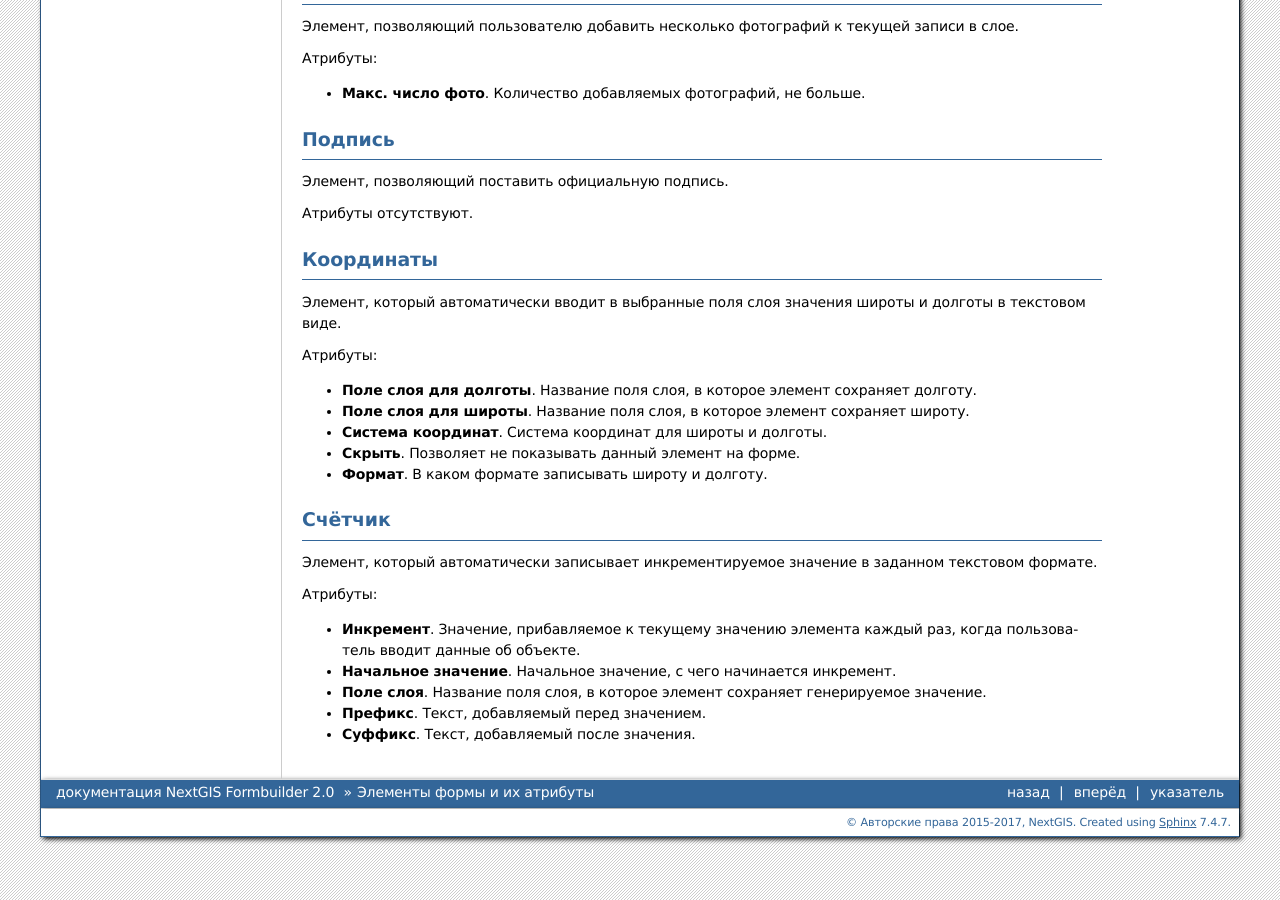
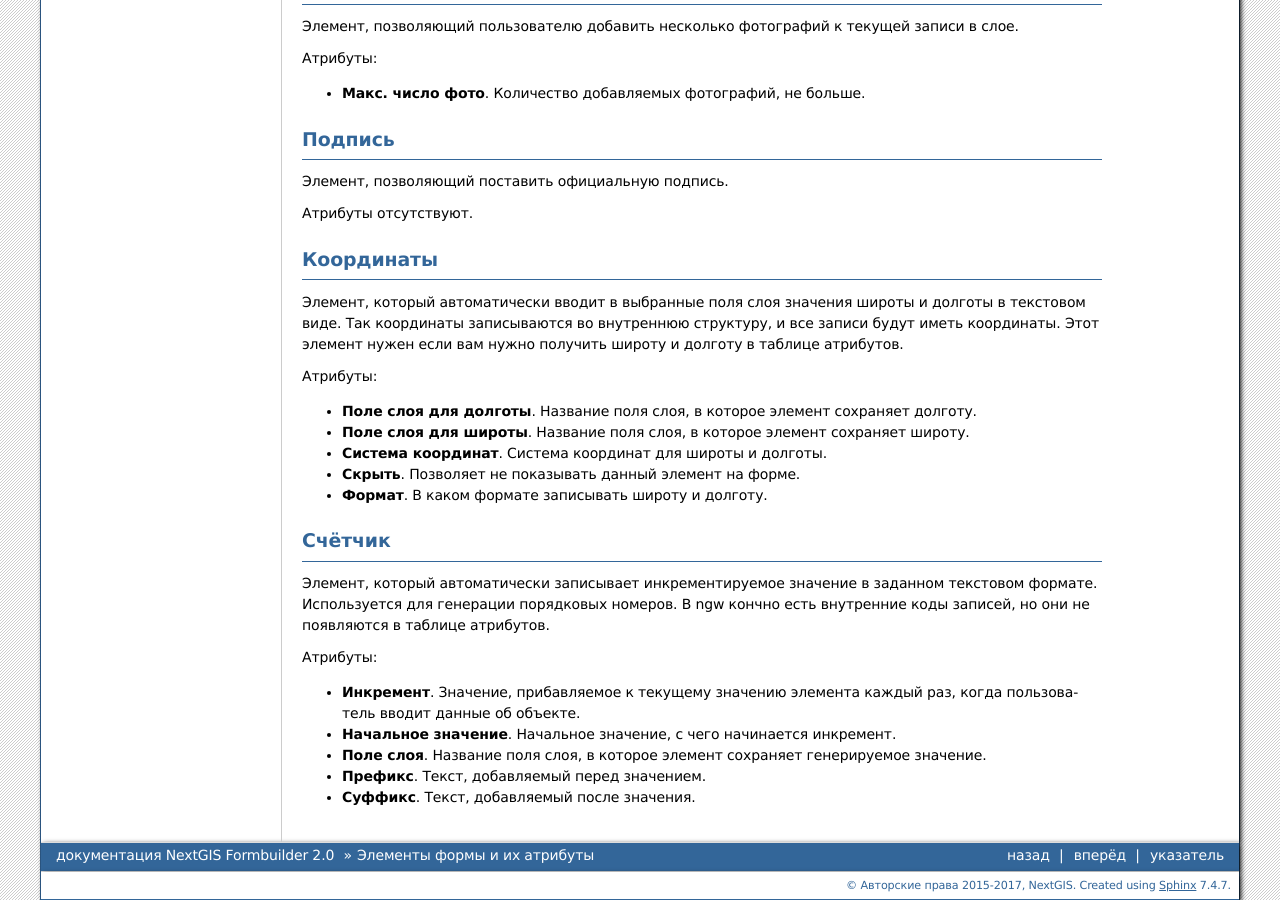
Before and after one commit to nextgis/docs_formbuilder, a Sphinx documentation site: the page built from source/controls.rst, in a window 1280 px wide and 900 px high, scrolled down 3212 px. Built offline with Sphinx 7.4.7, drawn with Linux system fonts in a browser that asks for light colours; formulas are drawn with MathJax 3.

Commit message:
Update controls.rst

```diff
--- a/source/controls.rst
+++ b/source/controls.rst
@@ -163,7 +163,7 @@
 Координаты
 ----------
 
-Элемент, который автоматически вводит в выбранные поля слоя значения широты и долготы в текстовом виде.
+Элемент, который автоматически вводит в выбранные поля слоя значения широты и долготы в текстовом виде. Так координаты записываются во внутреннюю структуру, и все записи будут иметь координаты. Этот элемент нужен если вам нужно получить широту и долготу в таблице атрибутов.
 
 Атрибуты:
 
@@ -178,7 +178,7 @@
 Счётчик
 -------
 
-Элемент, который автоматически записывает инкрементируемое значение в заданном текстовом формате.
+Элемент, который автоматически записывает инкрементируемое значение в заданном текстовом формате. Используется для генерации порядковых номеров. В ngw кончно есть внутренние коды записей, но они не появляются в таблице атрибутов.
 
 Атрибуты:
 
```
